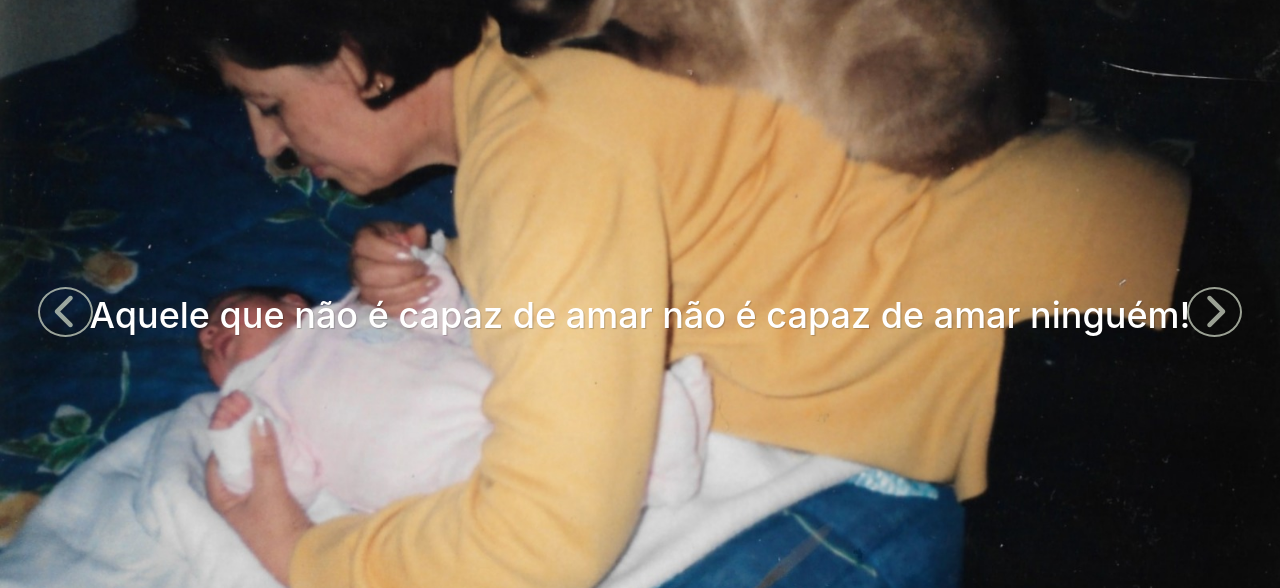
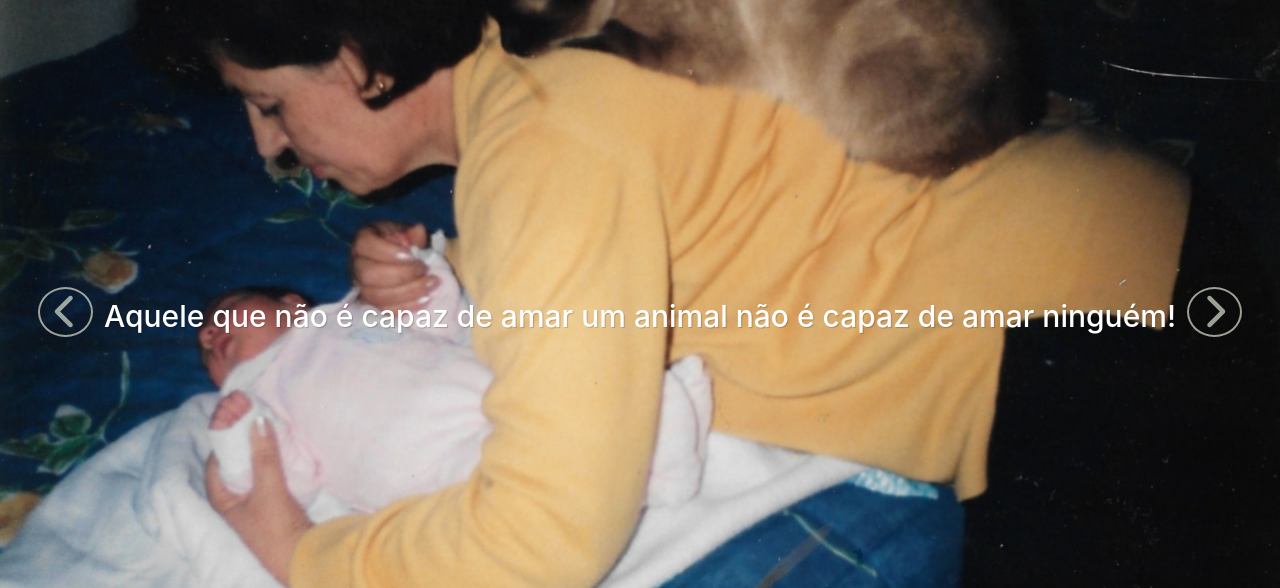
Before and after one commit to gustavofalcao1/companheirosparasempre, a plain HTML site: page pt/index.html in a window 1280 px wide. Shown: the part 113-701 px from the top of the page. Drawn offline with nearby package versions, Linux system fonts and the light colour scheme.

Commit message:
first commit

```diff
--- a/pt/index.html
+++ b/pt/index.html
@@ -49,10 +49,10 @@
          <div id="slide-window">
           <ol id="slides" start="1">
             <li class="slide color-0 alive" style="background-image:url(../src/img/cat.jpeg);">
-              <h1>Aquele que não é capaz de amar não é capaz de amar ninguém!</h1>
+              <h1>Aquele que não é capaz de amar um animal não é capaz de amar ninguém!</h1>
             </li>
             <li class="slide color-1" style="background-image:url(../src/img/cat-human.jpeg);">
-              <h1>Aquele que não é capaz de amar não é capaz de amar ninguém!</h1>
+              <h1>Aquele que não é capaz de amar um animal não é capaz de amar ninguém!</h1>
             </li>
             -->
           </ol>
--- a/src/components/main.css
+++ b/src/components/main.css
@@ -289,18 +289,18 @@ hr.footer {
     font-size: 1.6em !important;
   }
 }
-@media only screen and (max-width: 900px) {
+@media only screen and (max-width: 1100px) {
   .slide h1 {
-    font-size: 2em !important;
+    font-size: 1.8em !important;
   }
 }
-@media only screen and (max-width: 1080px) {
+@media only screen and (max-width: 1900px) {
   .slide h1 {
-    font-size: 2.6em !important;
+    font-size: 2.0em !important;
   }
 }
-@media only screen and (max-width: 1440px) {
+@media only screen and (max-width: 2400px) {
   .slide h1 {
-    font-size: 3em !important;
+    font-size: 2.5em !important;
   }
 }
--- a/src/components/slider.css
+++ b/src/components/slider.css
@@ -49,7 +49,7 @@
 }
 .slide h1 {
   z-index: 9999999;
-  font-size: 3em;
+  font-size: 2.5em;
   color: #fff;
   margin-top: 65px;
   margin-left: 0px;
```
